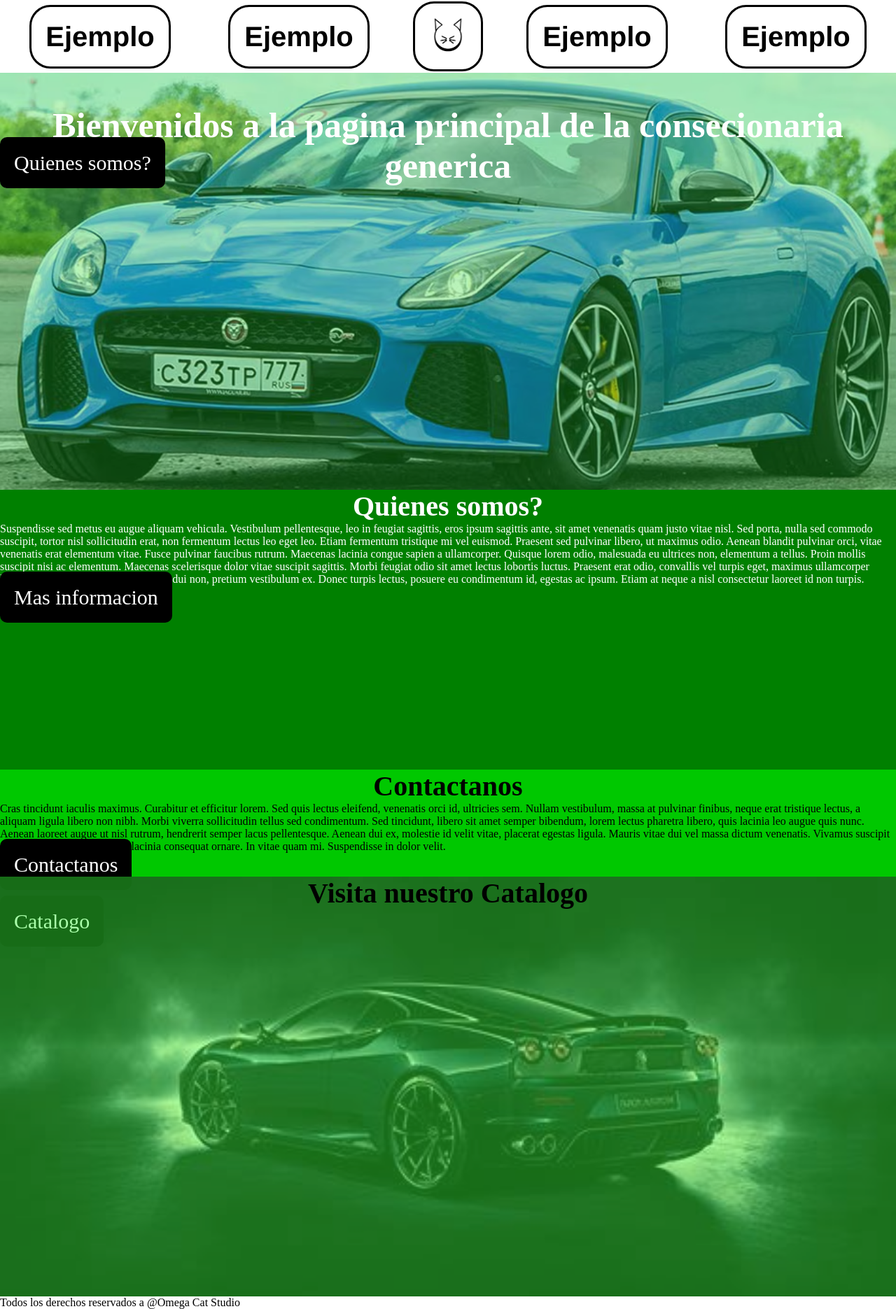
After one commit to isaac22408/isaac22408.github.io, a PHP site: the page made by Demostracion/Agencia de carros/Carros.html in a window 1280 px wide. The commit adds this page. Shown: the whole page at 70% size. Run offline with PHP 8.4, Linux system fonts and the light colour scheme.

Commit message:
Inicio consecionaria

```diff
--- /dev/null
+++ b/Demostracion/Agencia de carros/Carros.css
@@ -0,0 +1,120 @@
+* {
+    margin: 0;
+    padding: 0;
+    box-sizing: border-box;
+  }
+#nav-inter{
+    height: 100px;
+    width: 100%;
+    padding: 100px auto;
+    background-color: white;
+    table-layout: auto;
+    position: fixed;
+    z-index: 20;
+}
+#fix-nav{
+    height: 100px;
+}
+.boton-nav-inter{
+color: black;
+font-family: Helvetica;
+text-align: center;
+padding: 20px;
+margin: 0px auto;
+width: min-content;
+font-weight: bold;
+text-decoration: none;
+font-size: 40px;
+display: flex;
+border: 3px solid black;
+border-radius: 30px;
+}
+.boton-nav-inter:hover{
+    background-color: black;
+    color: white;
+}
+#logo-nav-inter:hover{
+    background-color: aqua;
+    border-color: white;
+}
+#Bienvenida{
+    background: url(./Repository/ImagenesCarros/Carro1.png) center center;
+    background-size: cover;
+    background-repeat: no-repeat;
+    width: 100%;
+    min-height: 600px;
+}
+#Bienvenida::before{
+    content: "";
+    background-color: rgba(30, 220, 30, 0.3);
+    position: absolute;
+    width: 100%;
+    height: 600px;
+    top: 100px;
+    left: 0;
+}
+#Bienvenida h1{
+    font-size: 50px;
+    max-width: fit-content;
+    color: white;
+    text-align: center;
+    margin: 0 auto;
+    position: relative;
+    top: 50px;
+}
+#Bienvenida .boton{
+    text-align: center;
+    max-width: min-content;
+    position: relative;
+}
+h2{
+    text-align: center;
+    font-size: 40px;
+}
+.boton{
+    text-decoration: none;
+    text-align: center;
+    background-color: black;
+    color: white;
+    padding: 20px;
+    border-radius: 10px;
+    font-size: 30px;
+    margin: auto;
+
+}
+.boton:hover{
+    color: black;
+    background-color: rgb(30, 220, 30);
+}
+#somos{
+    background-color: rgb(0, 128, 0);
+    min-height: 400px;
+}
+#somos p, #somos h2{
+    color: white;
+}
+#agendar{
+    background-color: rgb(0, 200, 00);
+}
+#agendar p, #agendar h2{
+    color: black;
+}
+#Catalogo{
+    background: url(./Repository/ImagenesCarros/Carro3.png) center center;
+    background-size: cover;
+    background-repeat: no-repeat;
+    height: 600px;
+    width: 100%;
+}
+#Catalogo::before{
+    content: "";
+    background-color: rgba(55, 255, 55, 0.425);
+    position: absolute;
+    width: 100%;
+    height: 600px;
+    top: auto;
+}
+#Catalogo h2{
+    color: black;
+    position: relative;
+}
--- /dev/null
+++ b/Demostracion/Agencia de carros/Carros.html
@@ -0,0 +1,66 @@
+<!DOCTYPE html>
+<html lang="es">
+    <head>
+        <title>Agencia generica</title>
+        <link href="../../Omega Cat Studio Logo.png" rel="icon">
+        <link href="Carros.css" rel="stylesheet">
+        <meta name="viewport" content="width=device-width, initial-scale=1" charset="utf-8">
+    </head>
+
+    </header>
+    <body>
+        <header>
+        <table id="nav-inter">
+            <tr>
+             <td><a class="boton-nav-inter">Ejemplo</a></td>
+             <td><a class="boton-nav-inter"><p>Ejemplo</p></a></td>
+             <td><a href="index.html"><img class="boton-nav-inter" id="logo-nav-inter" alt="Omega Cat Studio logo" src="../../Omega Cat Studio Logo.png" height="100px" width="100px"></a></td>
+             <td><a class="boton-nav-inter">Ejemplo</a></td>
+             <td><a class="boton-nav-inter">Ejemplo</a></td>
+            </tr>
+        </table>
+        <p id="fix-nav">Easter Egg</p>
+        </header>
+        <main>
+            <section id="Bienvenida">
+                <H1>Bienvenidos a la pagina principal de la consecionaria generica</H1>
+            <p><a href="#somos" class="boton">Quienes somos?</a></p>
+            </section>
+            <section id="somos">
+                <h2>Quienes somos?</h2>
+                <p>Suspendisse sed metus eu augue aliquam vehicula. Vestibulum pellentesque, leo in feugiat sagittis,
+                    eros ipsum sagittis ante, sit amet venenatis quam justo vitae nisl. Sed porta, nulla sed commodo suscipit,
+                    tortor nisl sollicitudin erat, non fermentum lectus leo eget leo. Etiam fermentum tristique mi vel euismod.
+                    Praesent sed pulvinar libero, ut maximus odio.
+                    Aenean blandit pulvinar orci, vitae venenatis erat elementum vitae. Fusce pulvinar faucibus rutrum.
+                    Maecenas lacinia congue sapien a ullamcorper. Quisque lorem odio,
+                    malesuada eu ultrices non, elementum a tellus. Proin mollis suscipit nisi ac
+                    elementum. Maecenas scelerisque dolor vitae suscipit sagittis. Morbi feugiat odio
+                    sit amet lectus lobortis luctus. Praesent erat odio, convallis vel turpis eget, maximus
+                    ullamcorper lorem. Nullam dolor felis, cursus quis dui non, pretium vestibulum ex. Donec turpis
+                    lectus, posuere eu condimentum id, egestas ac ipsum. Etiam at neque a nisl consectetur laoreet id non
+                     turpis.</p>
+                     <p><a class="boton" href="">Mas informacion</a></p>
+            </section>
+            <section id="agendar">
+                <h2>Contactanos</h2>
+                <p>Cras tincidunt iaculis maximus. Curabitur et efficitur lorem. Sed quis lectus eleifend,
+                     venenatis orci id, ultricies sem. Nullam vestibulum, massa at pulvinar finibus, neque erat
+                      tristique lectus, a aliquam ligula libero non nibh. Morbi viverra sollicitudin tellus sed
+                      condimentum. Sed tincidunt, libero sit amet semper bibendum, lorem lectus pharetra libero,
+                       quis lacinia leo augue quis nunc. Aenean laoreet augue ut nisl rutrum, hendrerit semper lacus
+                        pellentesque. Aenean dui ex, molestie id velit vitae, placerat egestas ligula. Mauris vitae dui
+                         vel massa dictum venenatis. Vivamus suscipit et nibh id ultrices. Maecenas lacinia consequat
+                         ornare. In vitae quam mi. Suspendisse in dolor velit.</p>
+                         <p><a class="boton" href="">Contactanos</a></p>
+            </section>
+            <section id="Catalogo">
+                <h2>Visita nuestro Catalogo</h2>
+                <p><a class="boton" href="">Catalogo</a></p>
+            </section>
+        </main>
+        <footer>
+            <p>Todos los derechos reservados a @Omega Cat Studio</p>
+        </footer>
+    </body>
+</html>
--- /dev/null
+++ b/Misc/Encuesta/Revisar.js
@@ -0,0 +1 @@
+console.trace
--- a/index.html
+++ b/index.html
@@ -19,6 +19,7 @@
                 </tr>
             </table>
             <p id="fix-nav">Easter Egg</p>
+        </header>
         <main>
             <div id="bienvenida">
                 <h1>Bienvenido</h1>
@@ -29,7 +30,8 @@
                 <table>
                     <tr>
                         <td>
-                            <h3>Ejemplo</h3>
+                            <h3>Paginas de</h3> <h3>Demostracion</h3>
+                            <a href="./Demostracion/Agencia de carros/Carros.html">consecionaria</a>
                         </td>
                         <td>
                             <h3>Ejemplo</h3>
--- a/main.css
+++ b/main.css
@@ -18,7 +18,7 @@
 .boton-nav-inter{
 color: black;
 font-family: Helvetica;
-text-align: justify;
+text-align: center;
 padding: 20px;
 margin: 0px auto;
 width: min-content;
```
Also changed, not shown: Demostracion/Agencia de carros/Repository/ImagenesCarros/Carro1.png (added), Demostracion/Agencia de carros/Repository/ImagenesCarros/Carro2.png (added), Demostracion/Agencia de carros/Repository/ImagenesCarros/Carro3.png (added), 1 other file. Lines whose indentation alone changed are shown as unchanged.
